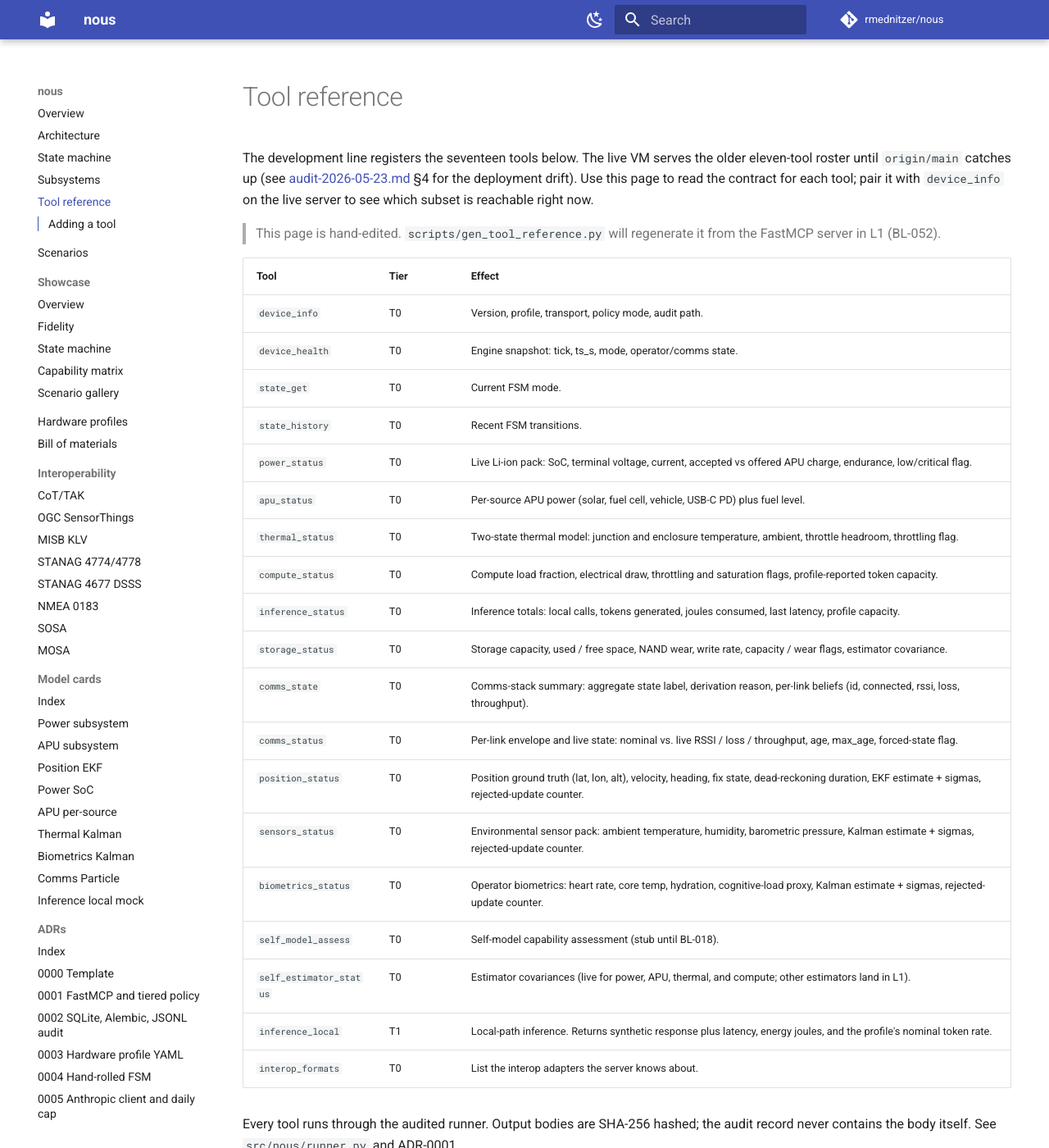
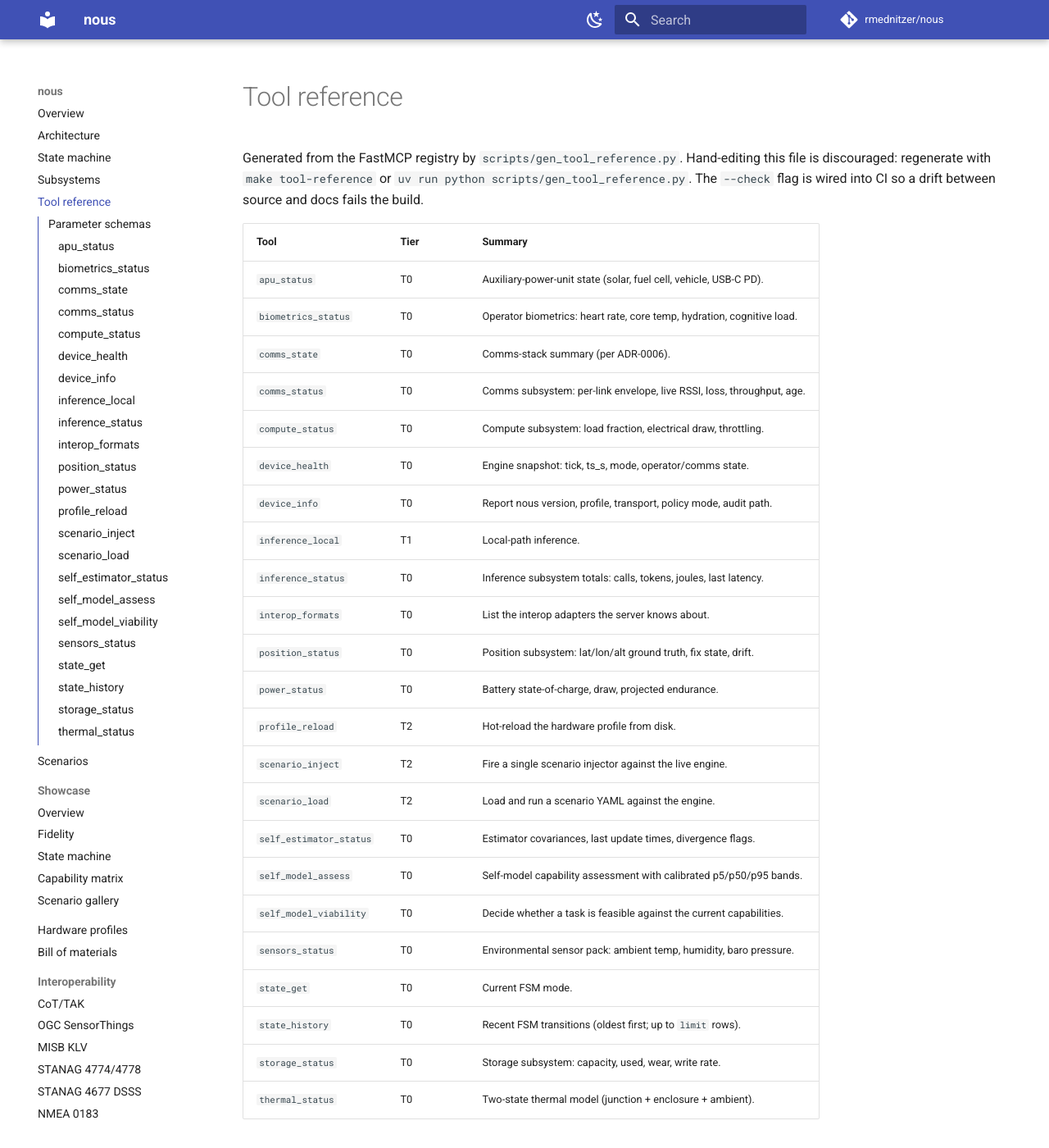
Before and after one commit to rmednitzer/nous, an MkDocs documentation site: the page built from docs/tool-reference.md, in a window 1280 px wide and 1400 px high. Shown: the whole window at 82% size. Built offline with MkDocs 1.6.1 and Material for MkDocs 9.7.7, drawn with Linux system fonts in a browser that asks for light colours; comment, search, counter and statistics services are not loaded; some of the changed text lies outside the part shown.

Commit message:
feat: BL-026 / BL-039 / BL-052 advance L2 estimators + tooling
BL-026 (Position EKF): position estimator graduates from the v0.1
pass-through to a constant-velocity kinematic Extended Kalman Filter
over (lat, lon, alt, v_lat, v_lon, v_alt_m). Predict propagates the
state under constant velocity; update folds GNSS observations with
the standard Kalman gain. Velocity tracking is intentionally
predict-only -- the GNSS noise floor makes a differentiated-velocity
estimator unstable, and the IMU observation channel that would land
the velocity state lives in the BL-061 fusion track. Existing
integration / property tests updated to match Kalman-filter physics
(real EKFs do not produce exact equality on a single update).

BL-039 (Profile hot-reload): Engine.reload_profile(name) re-reads
profiles/<name>.yaml, validates through ProfileModel, and rebuilds
every subsystem and estimator. FSM mode, tick counter, and simulated
wall-clock are preserved. New profile_reload MCP tool exposes the
operation. Failed loads leave the previous profile mounted.

BL-052 (Tool reference autogen): scripts/gen_tool_reference.py walks
the FastMCP tool registry, emits a Markdown table row per tool, and
dumps the per-tool parameter JSON Schema. --check flag exits non-zero
on drift -- CI hook for catching a missed regeneration. The 'schema'
Make target already invokes the script.

Test coverage: +5 unit tests (test_profile_hot_reload.py) plus
realism updates to existing position tests. Total: 404 passing (up
from 399). make check (ruff + mypy strict + pytest) green;
make policy green.

Blast radius: estimators/position.py is on the additive-surface
side of the boundary (estimators/base.py is what would have required
an ADR; the position EKF rewrite is a self-contained per-subsystem
upgrade). engine.py grew a hot-reload method. server.py grew one
tool. policy.py picked up one tool name. audit.py, runner.py,
state/machine.py untouched.

Signed-off-by: Roman Mednitzer <r.mednitzer@outlook.com>

````diff
--- a/docs/tool-reference.md
+++ b/docs/tool-reference.md
@@ -1,44 +1,377 @@
 # Tool reference
 
-The development line registers the seventeen tools below. The live VM
-serves the older eleven-tool roster until `origin/main` catches up
-(see [audit-2026-05-23.md](audit-2026-05-23.md) §4 for the deployment
-drift). Use this page to read the contract for each tool; pair it with
-`device_info` on the live server to see which subset is reachable
-right now.
+Generated from the FastMCP registry by
+`scripts/gen_tool_reference.py`. Hand-editing this file is
+discouraged: regenerate with `make tool-reference` or
+`uv run python scripts/gen_tool_reference.py`. The `--check`
+flag is wired into CI so a drift between source and docs fails the
+build.
 
-> This page is hand-edited. `scripts/gen_tool_reference.py` will
-> regenerate it from the FastMCP server in L1 (BL-052).
-
-| Tool | Tier | Effect |
-|------|------|--------|
-| `device_info` | T0 | Version, profile, transport, policy mode, audit path. |
+| Tool | Tier | Summary |
+|------|------|---------|
+| `apu_status` | T0 | Auxiliary-power-unit state (solar, fuel cell, vehicle, USB-C PD). |
+| `biometrics_status` | T0 | Operator biometrics: heart rate, core temp, hydration, cognitive load. |
+| `comms_state` | T0 | Comms-stack summary (per ADR-0006). |
+| `comms_status` | T0 | Comms subsystem: per-link envelope, live RSSI, loss, throughput, age. |
+| `compute_status` | T0 | Compute subsystem: load fraction, electrical draw, throttling. |
 | `device_health` | T0 | Engine snapshot: tick, ts_s, mode, operator/comms state. |
+| `device_info` | T0 | Report nous version, profile, transport, policy mode, audit path. |
+| `inference_local` | T1 | Local-path inference. |
+| `inference_status` | T0 | Inference subsystem totals: calls, tokens, joules, last latency. |
+| `interop_formats` | T0 | List the interop adapters the server knows about. |
+| `position_status` | T0 | Position subsystem: lat/lon/alt ground truth, fix state, drift. |
+| `power_status` | T0 | Battery state-of-charge, draw, projected endurance. |
+| `profile_reload` | T2 | Hot-reload the hardware profile from disk. |
+| `scenario_inject` | T2 | Fire a single scenario injector against the live engine. |
+| `scenario_load` | T2 | Load and run a scenario YAML against the engine. |
+| `self_estimator_status` | T0 | Estimator covariances, last update times, divergence flags. |
+| `self_model_assess` | T0 | Self-model capability assessment with calibrated p5/p50/p95 bands. |
+| `self_model_viability` | T0 | Decide whether a task is feasible against the current capabilities. |
+| `sensors_status` | T0 | Environmental sensor pack: ambient temp, humidity, baro pressure. |
 | `state_get` | T0 | Current FSM mode. |
-| `state_history` | T0 | Recent FSM transitions. |
-| `power_status` | T0 | Live Li-ion pack: SoC, terminal voltage, current, accepted vs offered APU charge, endurance, low/critical flag. |
-| `apu_status` | T0 | Per-source APU power (solar, fuel cell, vehicle, USB-C PD) plus fuel level. |
-| `thermal_status` | T0 | Two-state thermal model: junction and enclosure temperature, ambient, throttle headroom, throttling flag. |
-| `compute_status` | T0 | Compute load fraction, electrical draw, throttling and saturation flags, profile-reported token capacity. |
-| `inference_status` | T0 | Inference totals: local calls, tokens generated, joules consumed, last latency, profile capacity. |
-| `storage_status` | T0 | Storage capacity, used / free space, NAND wear, write rate, capacity / wear flags, estimator covariance. |
-| `comms_state` | T0 | Comms-stack summary: aggregate state label, derivation reason, per-link beliefs (id, connected, rssi, loss, throughput). |
-| `comms_status` | T0 | Per-link envelope and live state: nominal vs. live RSSI / loss / throughput, age, max_age, forced-state flag. |
-| `position_status` | T0 | Position ground truth (lat, lon, alt), velocity, heading, fix state, dead-reckoning duration, EKF estimate + sigmas, rejected-update counter. |
-| `sensors_status` | T0 | Environmental sensor pack: ambient temperature, humidity, barometric pressure, Kalman estimate + sigmas, rejected-update counter. |
-| `biometrics_status` | T0 | Operator biometrics: heart rate, core temp, hydration, cognitive-load proxy, Kalman estimate + sigmas, rejected-update counter. |
-| `self_model_assess` | T0 | Self-model capability assessment (stub until BL-018). |
-| `self_estimator_status` | T0 | Estimator covariances (live for power, APU, thermal, and compute; other estimators land in L1). |
-| `inference_local` | T1 | Local-path inference. Returns synthetic response plus latency, energy joules, and the profile's nominal token rate. |
-| `interop_formats` | T0 | List the interop adapters the server knows about. |
+| `state_history` | T0 | Recent FSM transitions (oldest first; up to ``limit`` rows). |
+| `storage_status` | T0 | Storage subsystem: capacity, used, wear, write rate. |
+| `thermal_status` | T0 | Two-state thermal model (junction + enclosure + ambient). |
 
 Every tool runs through the audited runner. Output bodies are SHA-256
 hashed; the audit record never contains the body itself. See
 `src/nous/runner.py` and ADR-0001.
 
-## Adding a tool
+## Parameter schemas
 
-See [AGENTS.md](https://github.com/rmednitzer/nous/blob/main/AGENTS.md#adding-an-mcp-tool). The handler must call
-the audited runner with a sensible `policy_text` (for the deny/allow
-regex), a `tier`-aware classification (via `policy.py`), and a
-truncatable `max_output`.
+Per-tool JSON Schema for the input shape. Generated from the FastMCP
+tool registry.
+
+### `apu_status`
+
+```json
+{
+  "properties": {},
+  "title": "apu_statusArguments",
+  "type": "object"
+}
+```
+
+### `biometrics_status`
+
+```json
+{
+  "properties": {},
+  "title": "biometrics_statusArguments",
+  "type": "object"
+}
+```
+
+### `comms_state`
+
+```json
+{
+  "properties": {},
+  "title": "comms_stateArguments",
+  "type": "object"
+}
+```
+
+### `comms_status`
+
+```json
+{
+  "properties": {},
+  "title": "comms_statusArguments",
+  "type": "object"
+}
+```
+
+### `compute_status`
+
+```json
+{
+  "properties": {},
+  "title": "compute_statusArguments",
+  "type": "object"
+}
+```
+
+### `device_health`
+
+```json
+{
+  "properties": {},
+  "title": "device_healthArguments",
+  "type": "object"
+}
+```
+
+### `device_info`
+
+```json
+{
+  "properties": {},
+  "title": "device_infoArguments",
+  "type": "object"
+}
+```
+
+### `inference_local`
+
+```json
+{
+  "properties": {
+    "max_tokens": {
+      "default": 128,
+      "title": "Max Tokens",
+      "type": "integer"
+    },
+    "prompt": {
+      "title": "Prompt",
+      "type": "string"
+    }
+  },
+  "required": [
+    "prompt"
+  ],
+  "title": "inference_localArguments",
+  "type": "object"
+}
+```
+
+### `inference_status`
+
+```json
+{
+  "properties": {},
+  "title": "inference_statusArguments",
+  "type": "object"
+}
+```
+
+### `interop_formats`
+
+```json
+{
+  "properties": {},
+  "title": "interop_formatsArguments",
+  "type": "object"
+}
+```
+
+### `position_status`
+
+```json
+{
+  "properties": {},
+  "title": "position_statusArguments",
+  "type": "object"
+}
+```
+
+### `power_status`
+
+```json
+{
+  "properties": {},
+  "title": "power_statusArguments",
+  "type": "object"
+}
+```
+
+### `profile_reload`
+
+```json
+{
+  "properties": {
+    "name": {
+      "default": "",
+      "title": "Name",
+      "type": "string"
+    }
+  },
+  "title": "profile_reloadArguments",
+  "type": "object"
+}
+```
+
+### `scenario_inject`
+
+```json
+{
+  "properties": {
+    "action": {
+      "title": "Action",
+      "type": "string"
+    },
+    "args": {
+      "anyOf": [
+        {
+          "additionalProperties": true,
+          "type": "object"
+        },
+        {
+          "type": "null"
+        }
+      ],
+      "default": null,
+      "title": "Args"
+    }
+  },
+  "required": [
+    "action"
+  ],
+  "title": "scenario_injectArguments",
+  "type": "object"
+}
+```
+
+### `scenario_load`
+
+```json
+{
+  "properties": {
+    "path": {
+      "title": "Path",
+      "type": "string"
+    }
+  },
+  "required": [
+    "path"
+  ],
+  "title": "scenario_loadArguments",
+  "type": "object"
+}
+```
+
+### `self_estimator_status`
+
+```json
+{
+  "properties": {},
+  "title": "self_estimator_statusArguments",
+  "type": "object"
+}
+```
+
+### `self_model_assess`
+
+```json
+{
+  "properties": {
+    "question": {
+      "default": "",
+      "title": "Question",
+      "type": "string"
+    }
+  },
+  "title": "self_model_assessArguments",
+  "type": "object"
+}
+```
+
+### `self_model_viability`
+
+```json
+{
+  "properties": {
+    "endurance_min": {
+      "anyOf": [
+        {
+          "type": "number"
+        },
+        {
+          "type": "null"
+        }
+      ],
+      "default": null,
+      "title": "Endurance Min"
+    },
+    "inference_tok_per_s": {
+      "anyOf": [
+        {
+          "type": "number"
+        },
+        {
+          "type": "null"
+        }
+      ],
+      "default": null,
+      "title": "Inference Tok Per S"
+    },
+    "task": {
+      "title": "Task",
+      "type": "string"
+    },
+    "thermal_headroom_c": {
+      "anyOf": [
+        {
+          "type": "number"
+        },
+        {
+          "type": "null"
+        }
+      ],
+      "default": null,
+      "title": "Thermal Headroom C"
+    }
+  },
+  "required": [
+    "task"
+  ],
+  "title": "self_model_viabilityArguments",
+  "type": "object"
+}
+```
+
+### `sensors_status`
+
+```json
+{
+  "properties": {},
+  "title": "sensors_statusArguments",
+  "type": "object"
+}
+```
+
+### `state_get`
+
+```json
+{
+  "properties": {},
+  "title": "state_getArguments",
+  "type": "object"
+}
+```
+
+### `state_history`
+
+```json
+{
+  "properties": {
+    "limit": {
+      "default": 16,
+      "title": "Limit",
+      "type": "integer"
+    }
+  },
+  "title": "state_historyArguments",
+  "type": "object"
+}
+```
+
+### `storage_status`
+
+```json
+{
+  "properties": {},
+  "title": "storage_statusArguments",
+  "type": "object"
+}
+```
+
+### `thermal_status`
+
+```json
+{
+  "properties": {},
+  "title": "thermal_statusArguments",
+  "type": "object"
+}
+```
````
Also changed, not shown: STATUS.md (+1 -1 lines), docs/backlog.md (+3 -3 lines), 9 other files.
